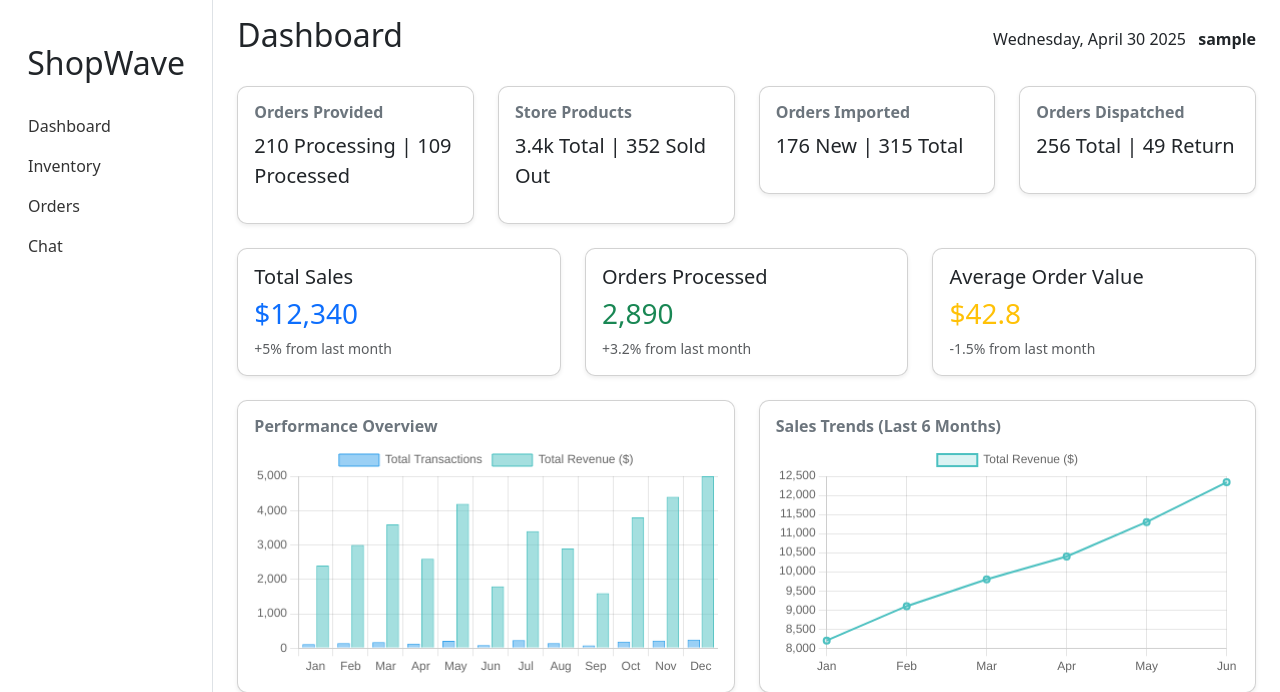
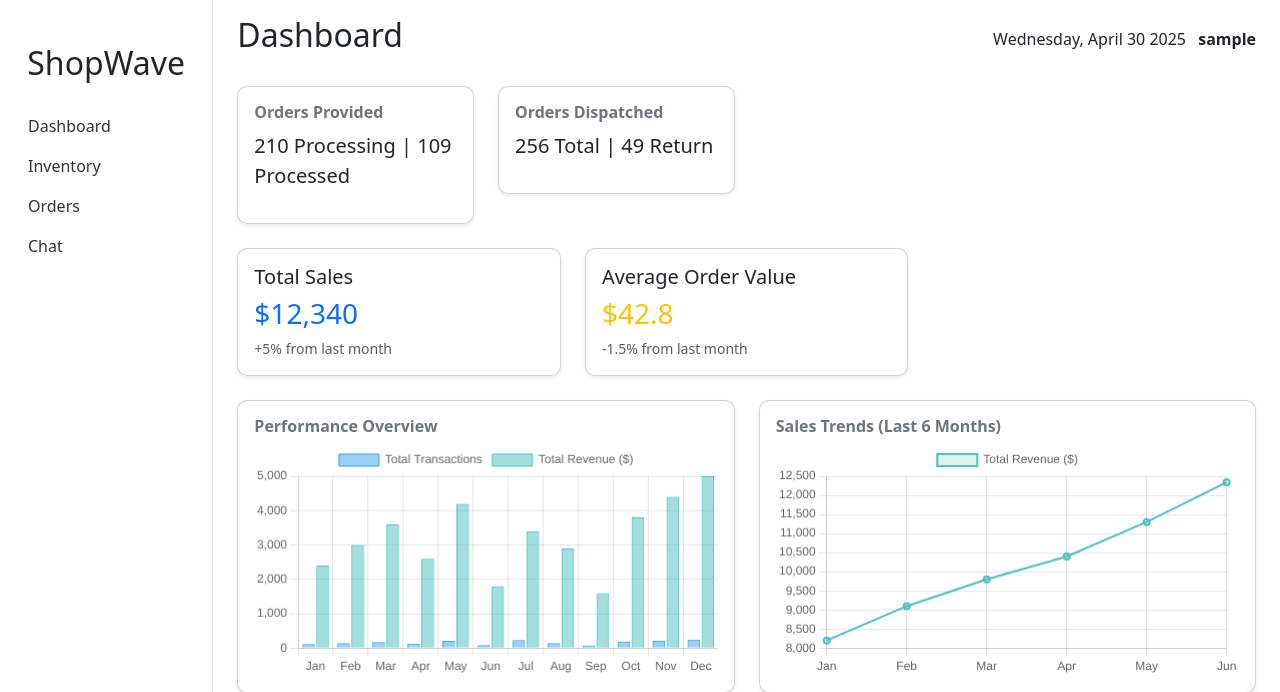
Before and after one commit to kevinrev26/proj-istmo, a Django app: page /shop/ in a window 1280 px wide. Shown: the part 82-774 px from the top of the page. Run offline with Django 5.2, Linux system fonts and the light colour scheme; a user stored in the database is signed in; tables that the repository leaves empty hold one stand-in row (values such as "Sample post"); some libraries are stand-ins or nearby versions.

Commit message:
Polish dashboard view

```diff
--- a/shop/templates/shop/inventory.html
+++ b/shop/templates/shop/inventory.html
@@ -27,7 +27,7 @@
                         {% for product in products %}
                         <tr>
                             <td>{{ product.name }}</td>
-                            <td>{{ product.price }}</td>
+                            <td>${{ product.price }}</td>
                             <td>{{ product.stock }}</td>
                             <td>{{ product.last_updated }}</td>
                             {% comment %}
--- a/shop/templates/shop/show.html
+++ b/shop/templates/shop/show.html
@@ -29,22 +29,6 @@
                 <div class="col-md-3">
                     <div class="card shadow-sm">
                         <div class="card-body">
-                            <h6>Store Products</h6>
-                            <p class="fs-5">3.4k Total | 352 Sold Out</p>
-                        </div>
-                    </div>
-                </div>
-                <div class="col-md-3">
-                    <div class="card shadow-sm">
-                        <div class="card-body">
-                            <h6>Orders Imported</h6>
-                            <p class="fs-5">176 New | 315 Total</p>
-                        </div>
-                    </div>
-                </div>
-                <div class="col-md-3">
-                    <div class="card shadow-sm">
-                        <div class="card-body">
                             <h6>Orders Dispatched</h6>
                             <p class="fs-5">256 Total | 49 Return</p>
                         </div>
@@ -59,13 +43,6 @@
                         <h5>Total Sales</h5>
                         <h3 class="text-primary">$12,340</h3>
                         <small class="text-muted">+5% from last month</small>
-                    </div>
-                </div>
-                <div class="col-md-4">
-                    <div class="card shadow-sm p-3">
-                        <h5>Orders Processed</h5>
-                        <h3 class="text-success">2,890</h3>
-                        <small class="text-muted">+3.2% from last month</small>
                     </div>
                 </div>
                 <div class="col-md-4">
```
